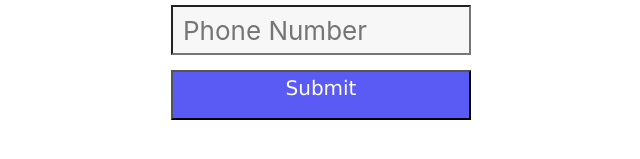
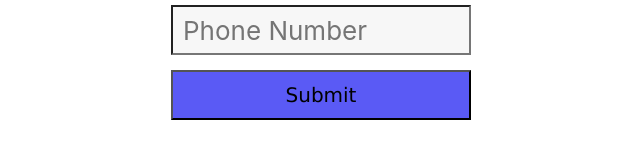
Before and after one commit to Sslim123/tech-roots-project, a React (Create React App) app in the folder client/: page /create-laptop-requests in a window 1280 px wide. Shown: the part 317-476 px from the top of the page, without its empty margins (319-959 px from the left). Built offline with nearby package versions, Linux system fonts and the light colour scheme.

Commit message:
backtrace laptop form

```diff
--- a/client/src/pages/Home/Forms/LaptopRequest/LaptopForm.js
+++ b/client/src/pages/Home/Forms/LaptopRequest/LaptopForm.js
@@ -1,39 +1,26 @@
-import React, { useState, useEffect } from "react";
-import ButtonComponent from "./ButtonComponent";
+import React, { useState } from "react";
 import "./LaptopForm.css";
-
-function generateRandomId() {
-	return Math.floor(Math.random() * 10000);
-}
 
 function LaptopForm() {
 	const [firstName, setFirst] = useState("");
 	const [lastName, setLastName] = useState("");
 	const [email, setEmail] = useState("");
 	const [phoneNumber, setNumber] = useState("");
-	const [formValidation, setFormValidation] = useState(false);
-	const [requestId, setRequestId] = useState(null);
 
 	function handleClick(e) {
 		if (e.target.name === "firstName") {
 			setFirst(e.target.value);
-			validateForm();
 		} else if (e.target.name === "lastName") {
 			setLastName(e.target.value);
-			validateForm();
 		} else if (e.target.name === "email") {
 			setEmail(e.target.value);
-			validateForm();
 		} else if (e.target.name === "phoneNumber") {
 			setNumber(e.target.value);
-			validateForm();
 		} else {
-			validateForm();
 			return null;
 		}
 	}
 	function submitForm(e) {
-		console.log("submitting");
 		e.preventDefault();
 		setFirst("");
 		setLastName("");
@@ -47,30 +34,30 @@ function LaptopForm() {
 				lastName: lastName,
 				email: email,
 				phoneNumber: phoneNumber,
-				requestId : requestId,
 			}),
 			headers: { "content-type": "application/json" },
 		});
 	}
 
-	function validateForm() {
-		let form = document.laptopRequestForm;
+	function validateForm(form) {
 		if (
-			form.firstName.value.length > 0 &&
-			form.lastName.value.length > 0 &&
-			form.email.value.length > 0 &&
-			form.phoneNumber.value.length > 0
+			form.firstName.value.length === 0 ||
+			form.lastName.value.length === 0 ||
+			form.email.value.length === 0 ||
+			form.phoneNumber.value.length === 0
 		) {
-			setFormValidation(true);
-			setRequestId(generateRandomId());
-		}else{
-			setFormValidation(false);
+			return false;
 		}
 
-
-		console.log(formValidation);
+		return true;
 	}
-
+	function messageAlert() {
+		if (validateForm(document.laptopRequestForm)) {
+			alert(
+				"thank you for your completing the request form. your request have been recived "
+			);
+		}
+	}
 	return (
 		<div className="form-card">
 			<form onSubmit={submitForm} className="form" name="laptopRequestForm">
@@ -119,12 +106,9 @@ function LaptopForm() {
 						className="input_field"
 						onChange={handleClick}
 					/>
-
-					<ButtonComponent
-						validateForm={formValidation}
-						handleSubmit={submitForm}
-						requestId = {requestId}
-					/>
+					<button type="submit" onClick={messageAlert} className="btn1">
+						Submit
+					</button>
 				</div>
 			</form>
 		</div>
```
